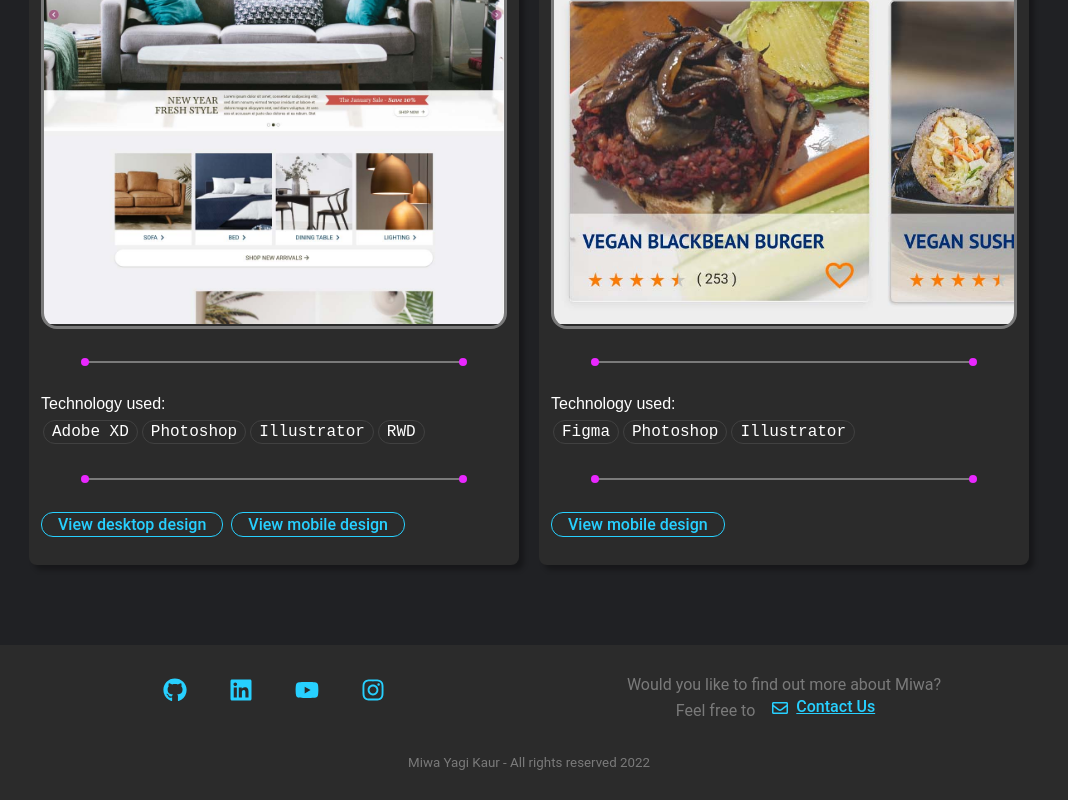
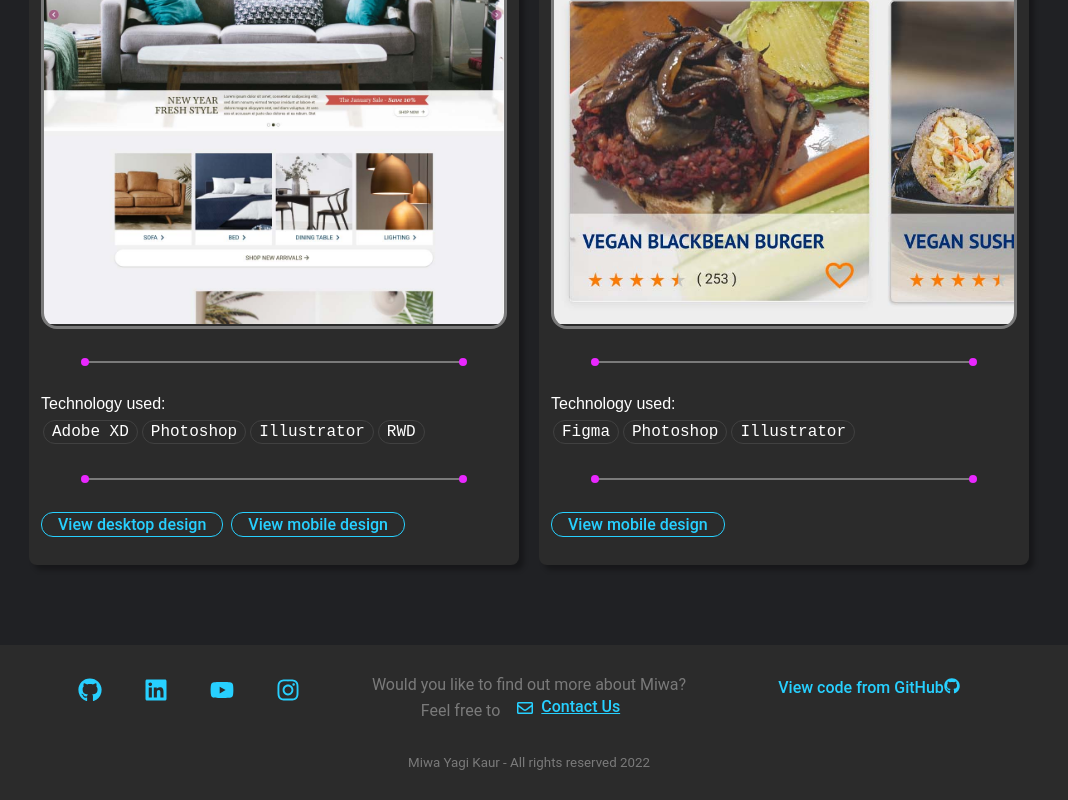
Before and after one commit to peeweemiwie/miwa-kaur-19122021, a React (Create React App) app: page / in a window 1280 px wide. Shown: the part 4387-5187 px from the top of the page, without its empty margins (111-1179 px from the left). Built offline with nearby package versions, Linux system fonts and the light colour scheme.

Commit message:
Add GitHub repo link

```diff
--- a/src/component/Footer/Footer.js
+++ b/src/component/Footer/Footer.js
@@ -63,6 +63,16 @@ const Footer = () => {
 							</ButtonContainer>
 						</LinkButtonUnderline>
 					</div>
+					<div>
+						<AnchorButton
+							href='https://github.com/peeweemiwie/miwa-kaur-19122021'
+							target='_blank'
+							rel='noreferrer'
+							color={primary}
+						>
+							View code from GitHub <FaGithub />
+						</AnchorButton>
+					</div>
 				</Grid>
 				<small>Miwa Yagi Kaur - All rights reserved 2022</small>
 			</Container>
```
